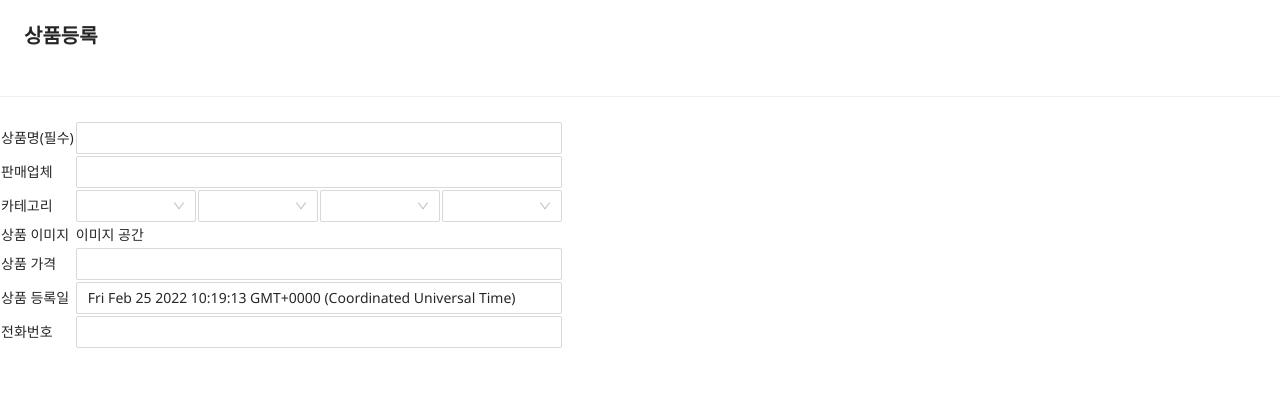
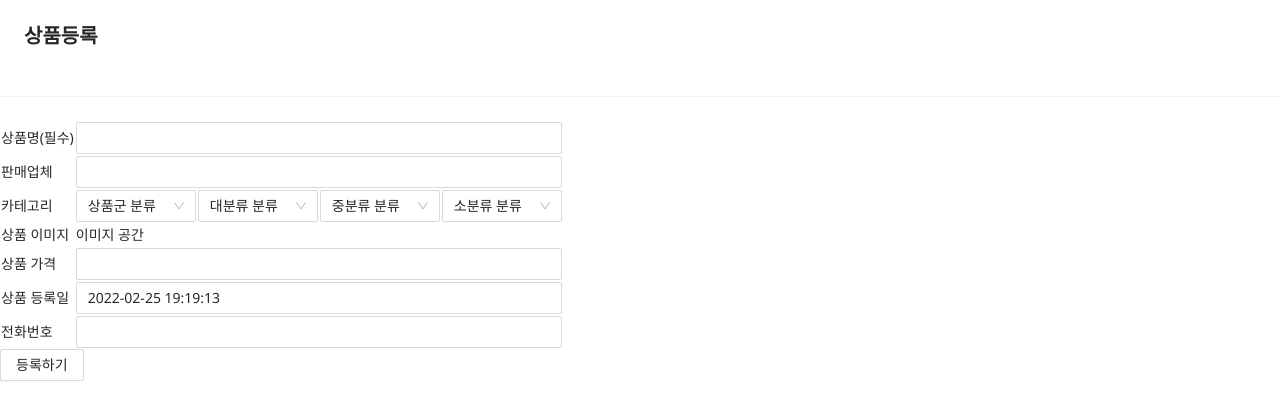
Before and after one commit to kms970/mjj_mall, a React (Create React App) app in the folder mjj_mall-webapp/: page /provider/item/Registration in a window 1280 px wide. Shown: the top 420 px of the page. Built offline with nearby package versions, Linux system fonts and the light colour scheme.

Commit message:
Update itemRegistration.js
상품 등록 페이지 수정
- Date 포맷 수정
- inputs 정보 입력 받는 항목 추가
- 카테고리는 조금 더 찾아보는 중

```diff
--- a/mjj_mall-webapp/src/provider/item/itemRegistration.js
+++ b/mjj_mall-webapp/src/provider/item/itemRegistration.js
@@ -1,9 +1,63 @@
-import React from 'react';
-import {Divider, PageHeader, Input, Select} from "antd";
+import React,{ useState } from 'react';
+import {Divider, PageHeader, Input, Select, Button } from "antd";
 
 function ItemRegistration() {
   const { Option } = Select;
   const currenttime = new Date();
+  currenttime.setHours(currenttime.getHours() + 9);
+  let currentTimeFormat = currenttime.toISOString().replace('T'," ").substring(0, 19);
+
+  /**
+   * 상품 등록 페이지에서 받을 상품 정보
+   */
+  const [product, setproduct] = useState({
+    productName: '',
+    productCompany: '',
+    category: '',
+    productMainImage: '',
+    productImage: '',
+    productPrice: '',
+    productRegistrationDate: currentTimeFormat,
+    productNumber: 0
+  });
+
+
+  /**
+   * input 값을 받는 functions
+   * @param e input 값
+   * @returns {Promise<void>} 동기를 맞추기 위해서 사용
+   * @author jslee
+   * @since 2022-03-12
+   */
+  const onChangeFunction = async(e) => {
+    const {value, name} = e.target;
+
+    await setproduct({
+      ...product,
+      [name]: value
+    })
+  }
+
+  /**
+   * 카테고리 소분류를 선택했을 때, function
+   * @param e 선택한 소분류 카테고리
+   * @author jslee
+   * @since 2022-03-12
+   */
+  const categotySelect = (e) => {
+    const {value, name} = e.target;
+
+  }
+
+  /**
+   * 등록을 요청하는 functions
+   * @author jslee
+   * @since 2022-03-12
+   */
+  const onsubmitFunction = () => {
+    console.log("등록", product);
+  }
+
   return (
     <div>
       <PageHeader
@@ -16,18 +70,18 @@ function ItemRegistration() {
         {/* 상품명 */}
         <tr>
           <td>상품명(필수)</td>
-          <td colSpan="4"><Input type="text"/></td>
+          <td colSpan="4"><Input type="text" name="productName" onChange={onChangeFunction}/></td>
         </tr>
         {/* 판매업체 */}
         <tr>
           <td>판매업체</td>
-          <td colSpan="4"><Input type="text"/></td>
+          <td colSpan="4"><Input type="text" name="productCompany" onChange={onChangeFunction}/></td>
         </tr>
         {/* 카테고리 */}
         <tr>
           <td>카테고리</td>
           <td>
-            <Select style={{ width: 120 }}>
+            <Select style={{ width: 120 }} defaultValue="">
               <Option value="">상품군 분류</Option>
               <Option value="브랜드쇼핑">브랜드패션</Option>
               <Option value="트렌드패션">트렌드패션</Option>
@@ -41,14 +95,14 @@ function ItemRegistration() {
             </Select>
           </td>
           <td>
-            <Select style={{ width: 120 }}>
+            <Select style={{ width: 120 }} defaultValue="">
               <Option value="">대분류 분류</Option>
               <Option value="가전">가전</Option>
               <Option value="디지털">디지털</Option>
             </Select>
           </td>
           <td>
-            <Select style={{ width: 120 }}>
+            <Select style={{ width: 120 }} defaultValue="">
               <Option value="">중분류 분류</Option>
               <Option value="가전">가전1</Option>
               <Option value="가전2">가전2</Option>
@@ -56,7 +110,7 @@ function ItemRegistration() {
             </Select>
           </td>
           <td>
-            <Select style={{ width: 120 }}>
+            <Select style={{ width: 120 }} defaultValue="">
               <Option value="">소분류 분류</Option>
               <Option value="소가전1">소가전1</Option>
               <Option value="소가전2">소가전2</Option>
@@ -72,20 +126,21 @@ function ItemRegistration() {
         {/* 상품 가격 */}
         <tr>
           <td>상품 가격</td>
-          <td colSpan="4"><Input type="text"/></td>
+          <td colSpan="4"><Input type="text" onChange={onChangeFunction} name="productPrice"/></td>
         </tr>
         {/* 상품 등록일 */}
         <tr>
           <td>상품 등록일</td>
-          <td colSpan="4"><Input type="text" defaultValue={currenttime}/></td>
+          <td colSpan="4"><Input type="text" defaultValue={currentTimeFormat} onChange={onChangeFunction} name="productRegistrationDate"/></td>
         </tr>
         {/* 전화 번호 */}
         <tr>
           <td>전화번호</td>
-          <td colSpan="4"><Input type="number"/></td>
+          <td colSpan="4"><Input type="number" onChange={onChangeFunction} name="productNumber"/></td>
         </tr>
         </tbody>
       </table>
+      <Button onClick={onsubmitFunction}>등록하기</Button>
     </div>
   )
 }
```
